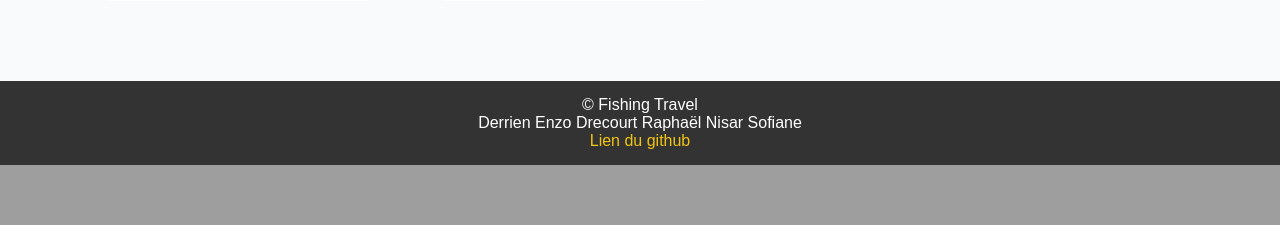
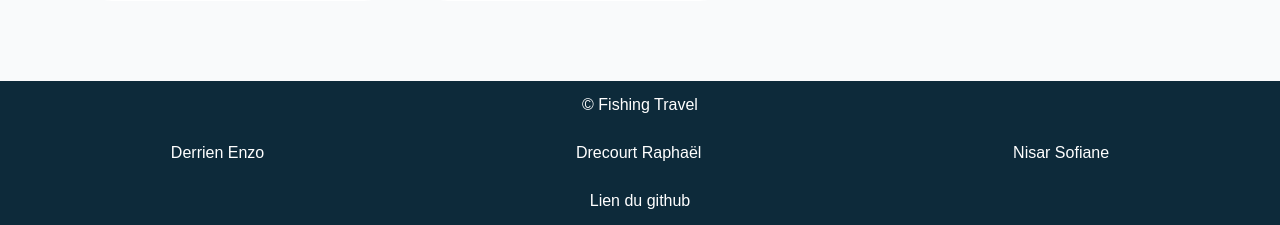
Before and after one commit to raphael950/AgenceVoyage, a PHP site: page / in a window 1280 px wide. Shown: the part 1068-1293 px from the top of the page. Before the commit the page ends 1233 px from the top, so only its background shows below. Run offline with PHP 8.4, Linux system fonts and the light colour scheme.

Commit message:
Changement footer

```diff
--- a/index.html
+++ b/index.html
@@ -46,11 +46,11 @@
     </section>
     <footer>
         <p>&copy; Fishing Travel</p>
-        <p>
-            Derrien Enzo
-            Drecourt Raphaël
-            Nisar Sofiane
-        </p>
+        <ul>
+            <li>Derrien Enzo</li>
+            <li>Drecourt Raphaël</li>
+            <li>Nisar Sofiane</li>
+        </ul>
         <a href="https://github.com/raphael950/AgenceVoyage.git">Lien du github</a>
     </footer>
 </body>
--- a/style/style.css
+++ b/style/style.css
@@ -3,9 +3,12 @@
     font-family: Arial, Helvetica, sans-serif;
 }
 
+body {
+    background-color: #0D2A3A;
+}
+
 nav {
     height: 48px;
-    background-color: #0D2A3A;
     padding: 18px;
     display: flex;
     justify-content: end;
@@ -118,7 +121,6 @@ section {
 }
 
 footer {
-    background-color: #333;
     color: white;
     text-align: center;
     padding: 15px;
@@ -128,9 +130,17 @@ footer {
 
 /* Liens dans le footer */
 footer a {
-    color: #f1c40f;
+    color: #FFFFFF;
     text-decoration: none;
-    margin: 0 10px;
+}
+
+footer ul {
+    display: flex;
+    align-items: center;
+    justify-content: space-around;
+    list-style:none;
+    padding: 0px;
+    margin: 30px 0px;
 }
 
 footer a:hover {
```
